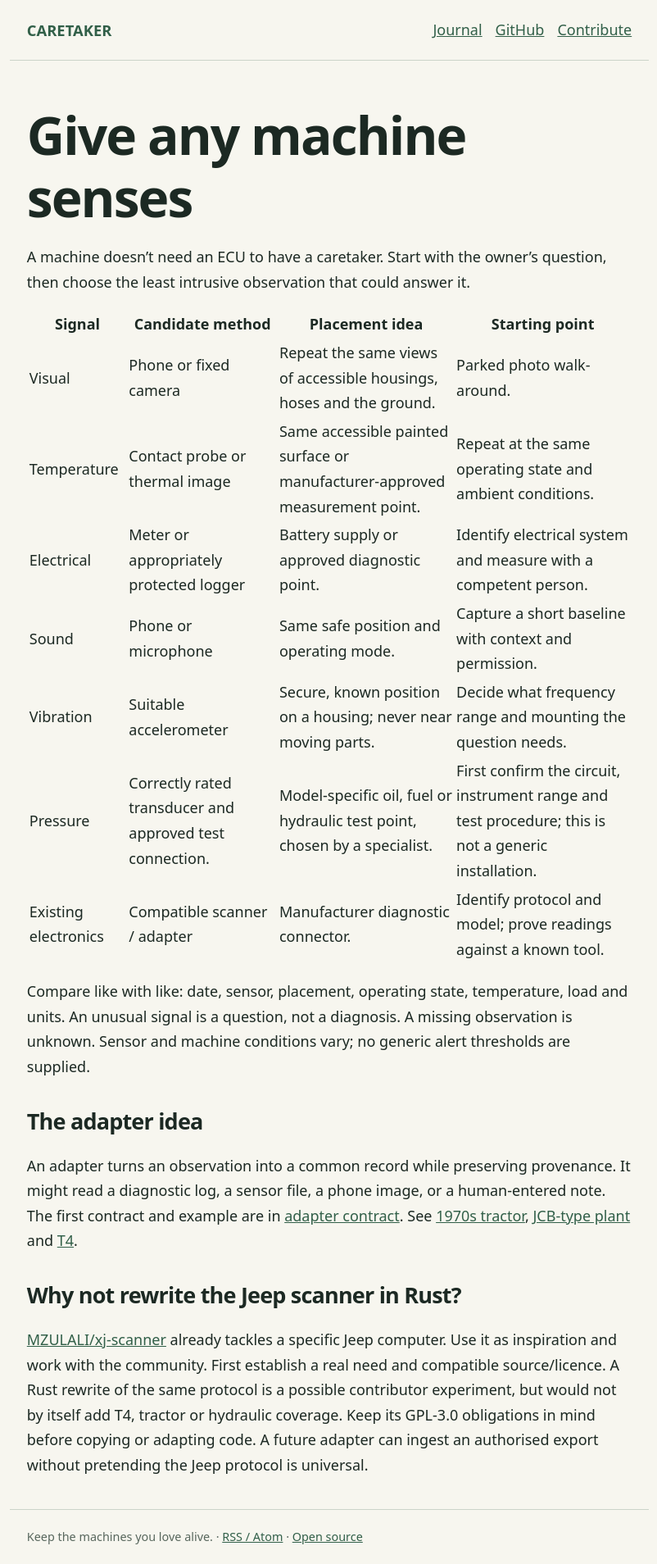
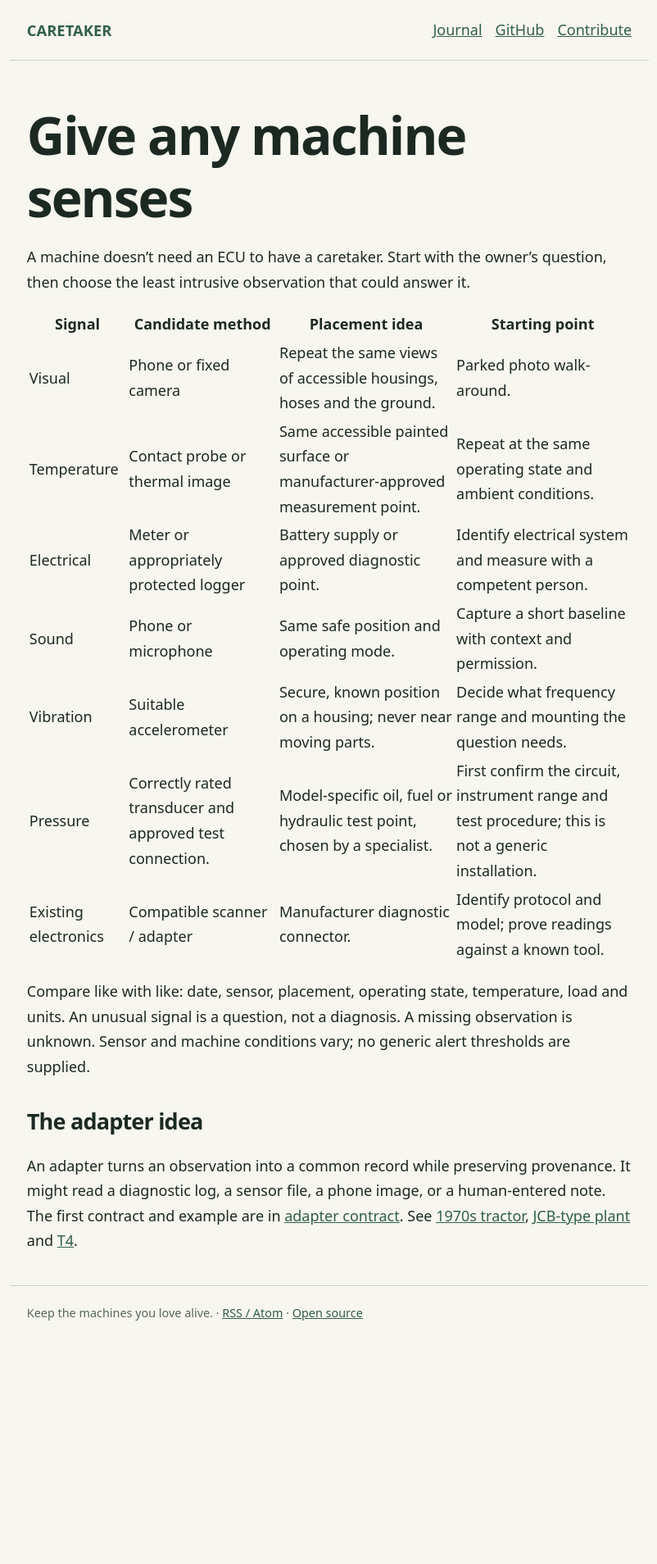
Before and after one commit to Hulupeep/caretaker, a Jekyll site: the page built from docs/sensors-and-adapters.md, in a window 1280 px wide. Shown: the whole page at 82% size, without its empty margins (238-1040 px from the left). Built offline with Jekyll 4.4.1, drawn with Linux system fonts in a browser that asks for light colours; our own code applies the rules of GitHub Pages for plain Markdown files; after the commit the page ends 1635 px from its top, so only the background shows below that.

Commit message:
Remove Jeep scanner rewrite discussion
Removed section discussing rewriting the Jeep scanner in Rust, emphasizing community collaboration and GPL-3.0 obligations.

```diff
--- a/docs/sensors-and-adapters.md
+++ b/docs/sensors-and-adapters.md
@@ -17,7 +17,3 @@ Compare like with like: date, sensor, placement, operating state, temperature, l
 ## The adapter idea
 
 An adapter turns an observation into a common record while preserving provenance. It might read a diagnostic log, a sensor file, a phone image, or a human-entered note. The first contract and example are in [adapter contract](adapter-contract.md). See [1970s tractor](../machines/tractors/1970s-tractor.md), [JCB-type plant](../machines/plant/jcb-backhoe-concept.md) and [T4](../experiments/001-t4-caretaker.md).
-
-## Why not rewrite the Jeep scanner in Rust?
-
-[MZULALI/xj-scanner](https://github.com/MZULALI/xj-scanner) already tackles a specific Jeep computer. Use it as inspiration and work with the community. First establish a real need and compatible source/licence. A Rust rewrite of the same protocol is a possible contributor experiment, but would not by itself add T4, tractor or hydraulic coverage. Keep its GPL-3.0 obligations in mind before copying or adapting code. A future adapter can ingest an authorised export without pretending the Jeep protocol is universal.
```
